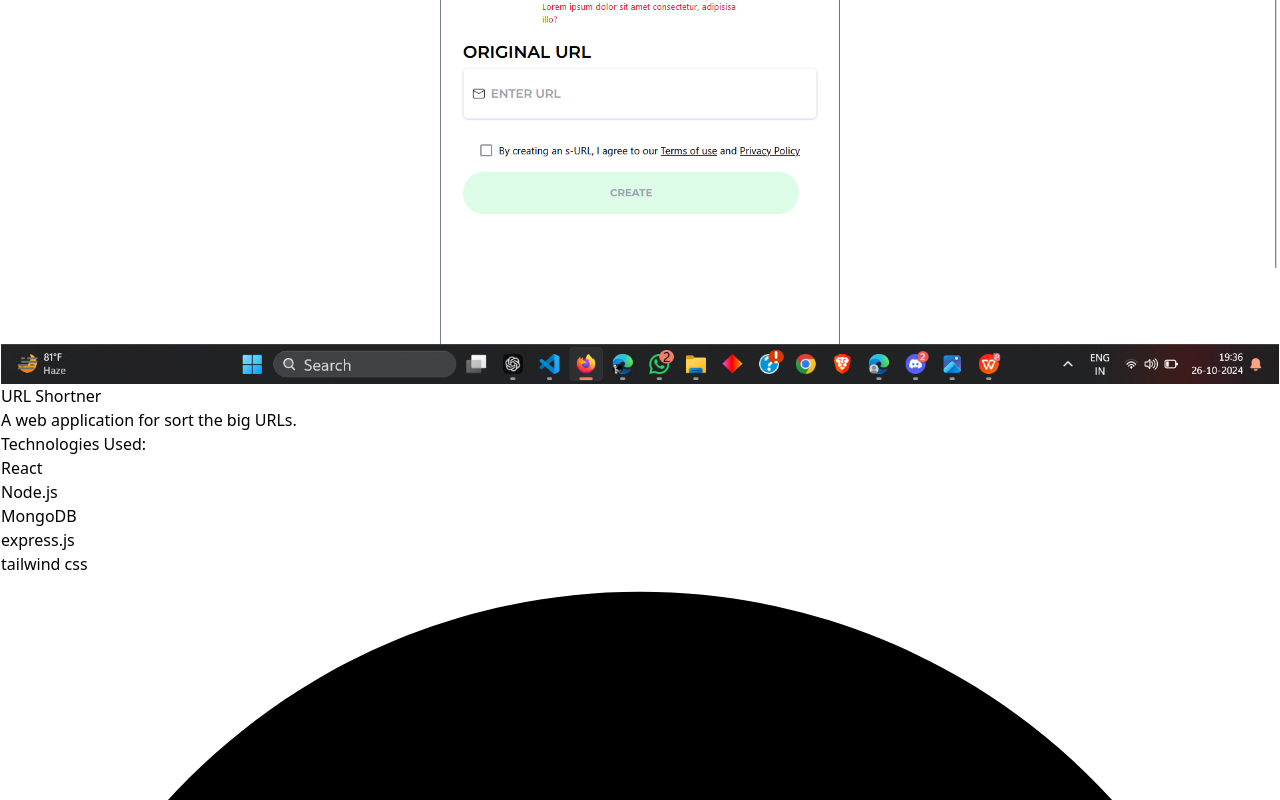
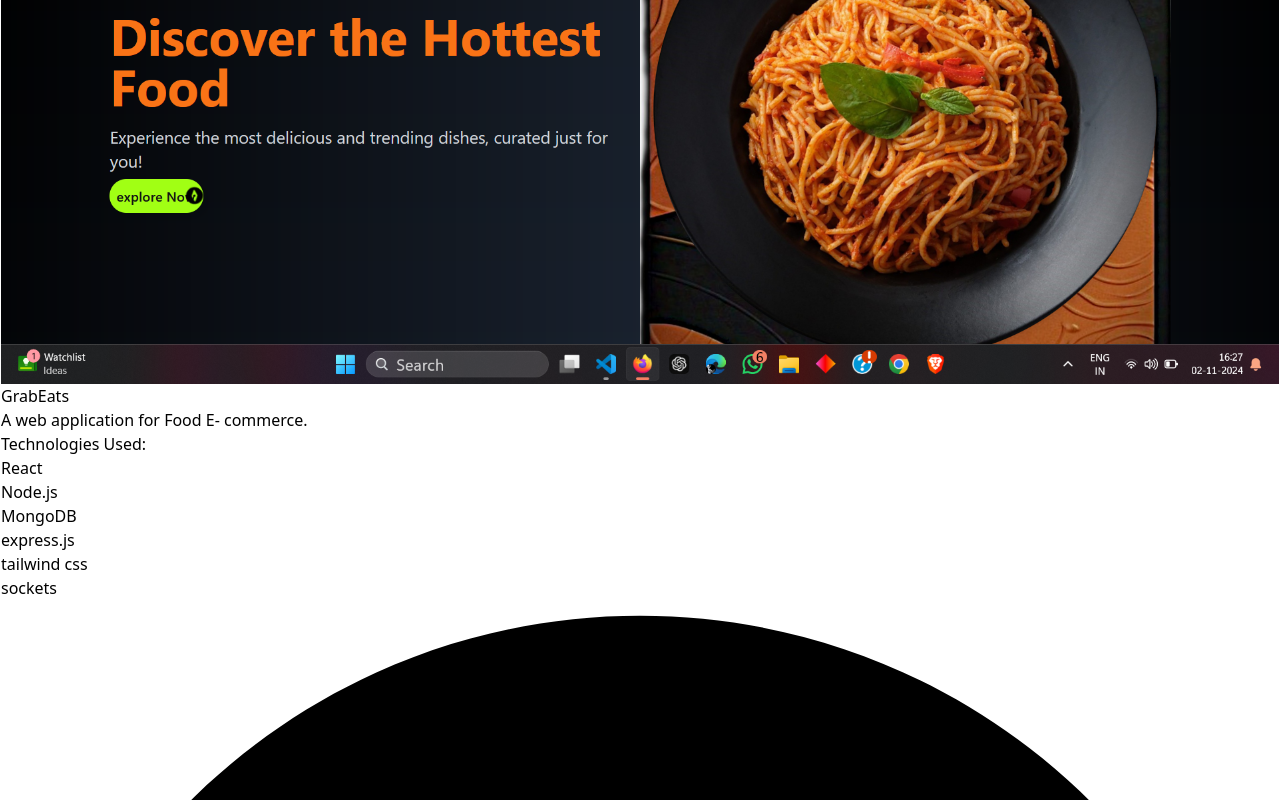
Before and after one commit to tusharbansal19/Portfolio, a React (Vite) app: page / in a window 1280 px wide. Shown: the part 6752-7552 px from the top of the page. Built offline with nearby package versions, Linux system fonts and the light colour scheme.

Commit message:
add links

```diff
--- a/src/components/Header.jsx
+++ b/src/components/Header.jsx
@@ -67,41 +67,43 @@ const Header = ({  setDarkMode,darkMode}) => {
 
         {/* Mobile Navigation Links - Dropdown */}
         {isMenuOpen && (
-          <div className="absolute top-16 right-6 bg-black bg-opacity-80 rounded-lg shadow-md p-4 md:hidden">
-            <Link to="intro"
-              className="block text-lg font-semibold text-white hover:bg-purple-500 hover:bg-opacity-40 p-2 rounded-md"
+          <div className="absolute top-16 cursor-pointer hover:cursor-pointer right-6 bg-black bg-opacity-80 rounded-lg shadow-md p-4 md:hidden">
+           <div className=" hover:cursor-pointer ">
+             <Link to="intro"
+              className="block cursor-pointer text-lg font-semibold text-white hover:bg-purple-500 hover:bg-opacity-40 p-2 rounded-md"
               onClick={() => setIsMenuOpen(false)}
-            >
+              >
               Home
             </Link>
+              </div>
             <Link to="skill"
-              className="block text-lg font-semibold text-white hover:bg-purple-500 hover:bg-opacity-40 p-2 rounded-md"
+              className="block cursor-pointer text-lg font-semibold text-white hover:bg-purple-500 hover:bg-opacity-40 p-2 rounded-md"
               onClick={() => setIsMenuOpen(false)}
             >
             Skill
             </Link>
             <Link to="achivement"
-              className="block text-lg font-semibold text-white hover:bg-purple-500 hover:bg-opacity-40 p-2 rounded-md"
+              className="block cursor-pointer text-lg font-semibold text-white hover:bg-purple-500 hover:bg-opacity-40 p-2 rounded-md"
               onClick={() => setIsMenuOpen(false)}
             >
 
               Achivement
             </Link>
             <Link to="project"
-              className="block text-lg font-semibold text-white hover:bg-purple-500 hover:bg-opacity-40 p-2 rounded-md"
+              className="block cursor-pointer  text-lg font-semibold text-white hover:bg-purple-500 hover:bg-opacity-40 p-2 rounded-md"
               onClick={() => setIsMenuOpen(false)}
             >
 
             Projects
             </Link>
             <Link to="about"
-              className="block text-lg font-semibold text-white hover:bg-purple-500 hover:bg-opacity-40 p-2 rounded-md"
+              className="block cursor-pointer text-lg font-semibold text-white hover:bg-purple-500 hover:bg-opacity-40 p-2 rounded-md"
               onClick={() => setIsMenuOpen(false)}
             >
             About
             </Link>
             <Link to="contact"
-              className="block text-lg font-semibold text-white hover:bg-purple-500 hover:bg-opacity-40 p-2 rounded-md"
+              className="block cursor-pointer text-lg font-semibold text-white hover:bg-purple-500 hover:bg-opacity-40 p-2 rounded-md"
               onClick={() => setIsMenuOpen(false)}
             >
             Contact
--- a/src/components/Info.jsx
+++ b/src/components/Info.jsx
@@ -33,7 +33,7 @@ const InfoPage = ({darkMode, setDarkMode}) => {
         {/* Image Section with Hover Effect */}
         <div className="flex-1 flex justify-center relative">
           <MiinImageHead>
-            <h2 className="bg-gradient-to-r absolute z-50 top-7 from-purple-400 to-black text-transparent bg-clip-text">Tushar Bansal</h2>
+            <h2 className="bg-gradient-to-r absolute z-50 top-10 from-purple-400 to-black text-transparent bg-clip-text">Tushar Bansal</h2>
           <img
             src=".\public\Image\WhatsApp Image 2024-10-26 at 18.19.58_11efbaef.jpg" // Replace with your image URL
             alt="Tushar Bansal"
--- a/src/components/Projects.jsx
+++ b/src/components/Projects.jsx
@@ -18,14 +18,14 @@ const ProjectsSection = ({darkMode, setDarkMode}) => {
     description: 'A web application for real time weather report',
     image: './public/Image/Screenshot 2024-10-26 194320.png',
     technologies: ['React','Apis', 'tailwind css'],
-    githubLink: 'https://github.com/PrajjwalVajpayee/niyuktisetu'
+    githubLink: 'https://github.com/tusharbansal19/weatherApp'
   },
   {
-    title: 'URL Shortner',
-    description: 'A web application for sort the big URLs.',
-    image: './public/Image/Screenshot 2024-10-26 193700.png',
-    technologies: ['React', 'Node.js', 'MongoDB','express.js','tailwind css'],
-    githubLink: 'https://github.com/PrajjwalVajpayee/niyuktisetu'
+    title: 'GrabEats',
+    description: 'A web application for Food E- commerce.',
+    image: './public/Image/Screenshot 2024-11-02 162804.png',
+    technologies: ['React', 'Node.js', 'MongoDB','express.js','tailwind css','sockets'],
+    githubLink: 'https://github.com/tusharbansal19/FoodWebApp'
   },
 
 
```
Also changed, not shown: public/Image/Screenshot 2024-11-02 162804.png (added).
